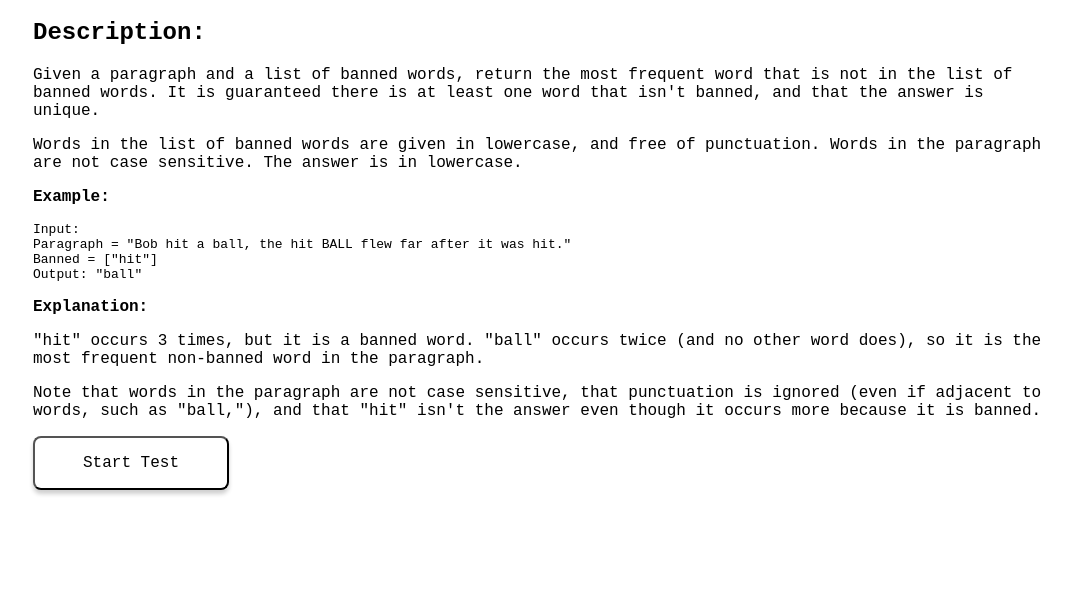
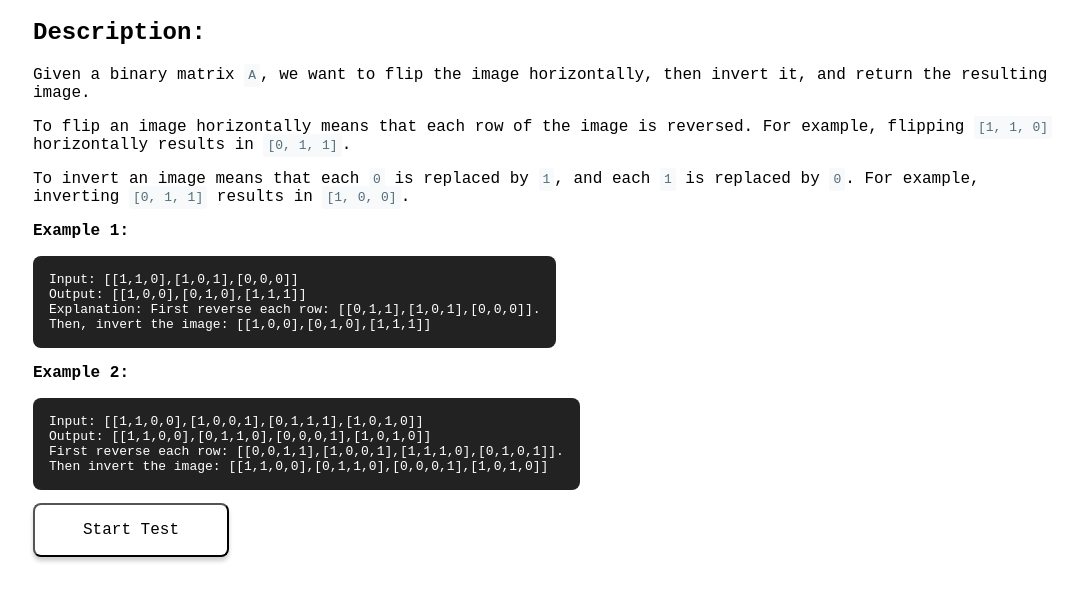
Before and after one commit to kevinakahoshi/leetcode-problems, a plain HTML site: page easy/832/index.html in a window 1280 px wide. Shown: the part 61-662 px from the top of the page, without its empty margins (95-1172 px from the left). Drawn offline with Linux system fonts and the light colour scheme.

Commit message:
Updated HTML and README

```diff
--- a/easy/832/index.html
+++ b/easy/832/index.html
@@ -12,28 +12,27 @@
     <h1>Problem 832: Flipping an Image</h1>
     <h2>Description:</h2>
     <p>
-      Given a paragraph and a list of banned words, return the most frequent word that is not in the list of banned words.
-      It is guaranteed there is at least one word that isn't banned, and that the answer is unique.
+      Given a binary matrix <code>A</code>, we want to flip the image horizontally, then invert it, and return the
+      resulting image.
     </p>
     <p>
-      Words in the list of banned words are given in lowercase, and free of punctuation. Words in the paragraph are not case sensitive.
-      The answer is in lowercase.
+      To flip an image horizontally means that each row of the image is reversed. For example, flipping <code>[1, 1,
+        0]</code> horizontally results in <code>[0, 1, 1]</code>.
     </p>
     <p>
-      <strong>Example:</strong>
-    </p>
-    <pre>Input:<br/>Paragraph = "Bob hit a ball, the hit BALL flew far after it was hit."<br/>Banned = ["hit"]<br />Output: "ball"</pre>
-    <p>
-      <strong>Explanation:</strong><br />
+      To invert an image means that each <code>0</code> is replaced by <code>1</code>, and each <code>1</code> is replaced by <code>0</code>. For example, inverting <code>[0, 1,
+      1]</code> results in <code>[1, 0, 0]</code>.
     </p>
     <p>
-      "hit" occurs 3 times, but it is a banned word.
-      "ball" occurs twice (and no other word does), so it is the most frequent non-banned word in the paragraph.
+      <strong>Example 1:</strong>
     </p>
+    <pre
+      class="code-block">Input: [[1,1,0],[1,0,1],[0,0,0]]<br/>Output: [[1,0,0],[0,1,0],[1,1,1]]<br />Explanation: First reverse each row: [[0,1,1],[1,0,1],[0,0,0]].<br />Then, invert the image: [[1,0,0],[0,1,0],[1,1,1]]</pre>
     <p>
-      Note that words in the paragraph are not case sensitive, that punctuation is ignored (even if adjacent to words,
-      such as "ball,"), and that "hit" isn't the answer even though it occurs more because it is banned.
+      <strong>Example 2:</strong>
     </p>
+    <pre
+      class="code-block">Input: [[1,1,0,0],[1,0,0,1],[0,1,1,1],[1,0,1,0]]<br/>Output: [[1,1,0,0],[0,1,1,0],[0,0,0,1],[1,0,1,0]]<br />First reverse each row: [[0,0,1,1],[1,0,0,1],[1,1,1,0],[0,1,0,1]].<br />Then invert the image: [[1,1,0,0],[0,1,1,0],[0,0,0,1],[1,0,1,0]]</pre>
     <button>Start Test</button>
   </main>
 </body>
```
Also changed, not shown: easy/832/README.md, easy/832/problem-832.gif (added).
